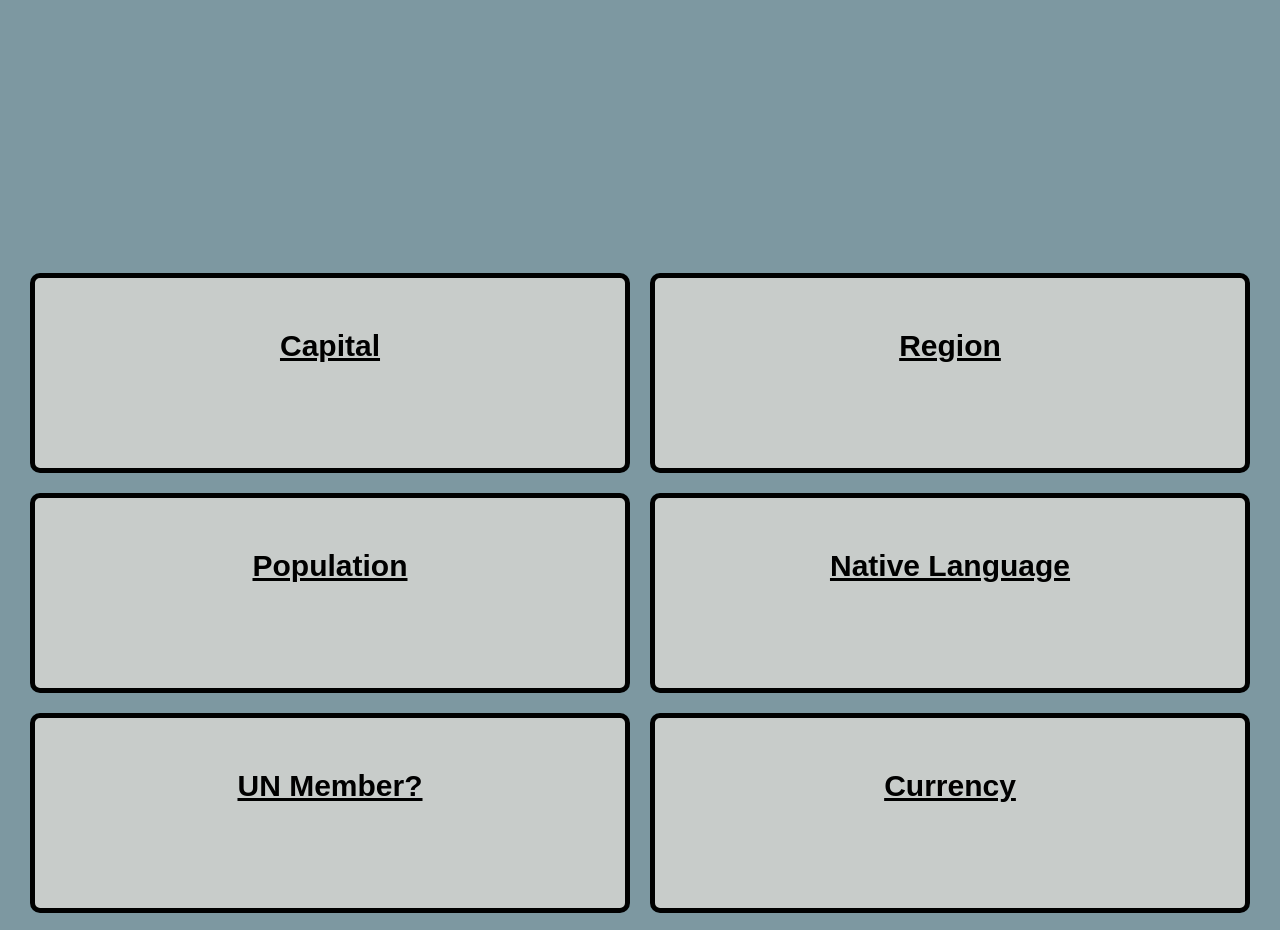
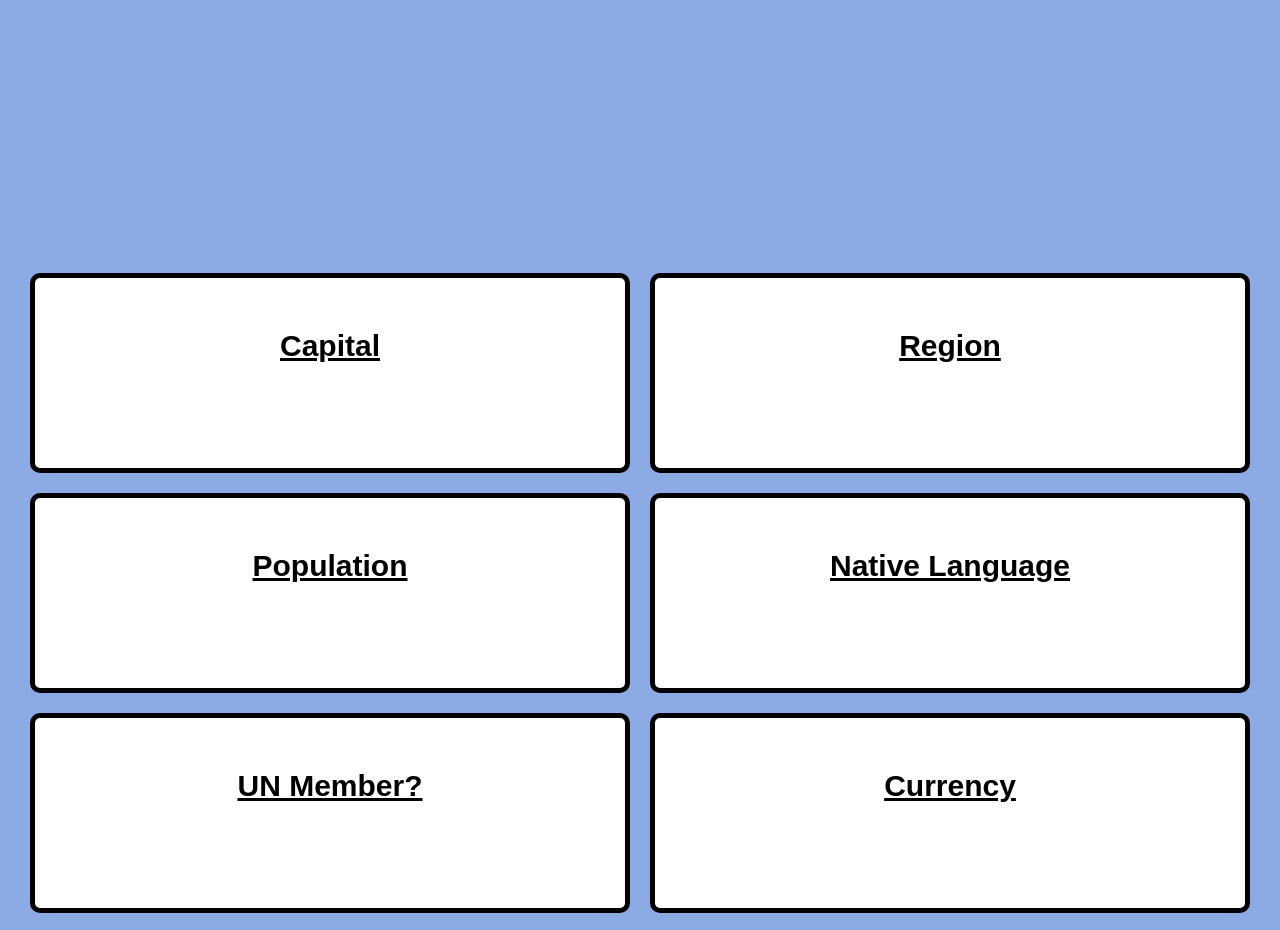
Before and after one commit to jarrodmjack/country-api, a plain HTML site: page index.html in a window 1280 px wide. Shown: the part 532-1462 px from the top of the page. Drawn offline with Linux system fonts and the light colour scheme.

Commit message:
changed background color and text block colors

```diff
--- a/css/style.css
+++ b/css/style.css
@@ -11,7 +11,7 @@ html{
 }
 
 body{
-background-color: #7D98A1;
+background-color: #8caae3;
 font-size: 3rem;
 font-family: sans-serif;
 }
@@ -139,7 +139,7 @@ img{
     height: 200px;
     width: 600px;
     align-self: center;
-    background-color: #C8CCCA;
+    background-color: #feffff;
     border: 5px solid black;
     border-radius: 10px;
 }
@@ -191,7 +191,7 @@ h3.contentHeading{
 }
 
 h4.displayInfo{
-    color: rgb(69, 126, 186);
+    color: rgb(35, 35, 35);
     font-size: 3.3rem;
 }
 
```
